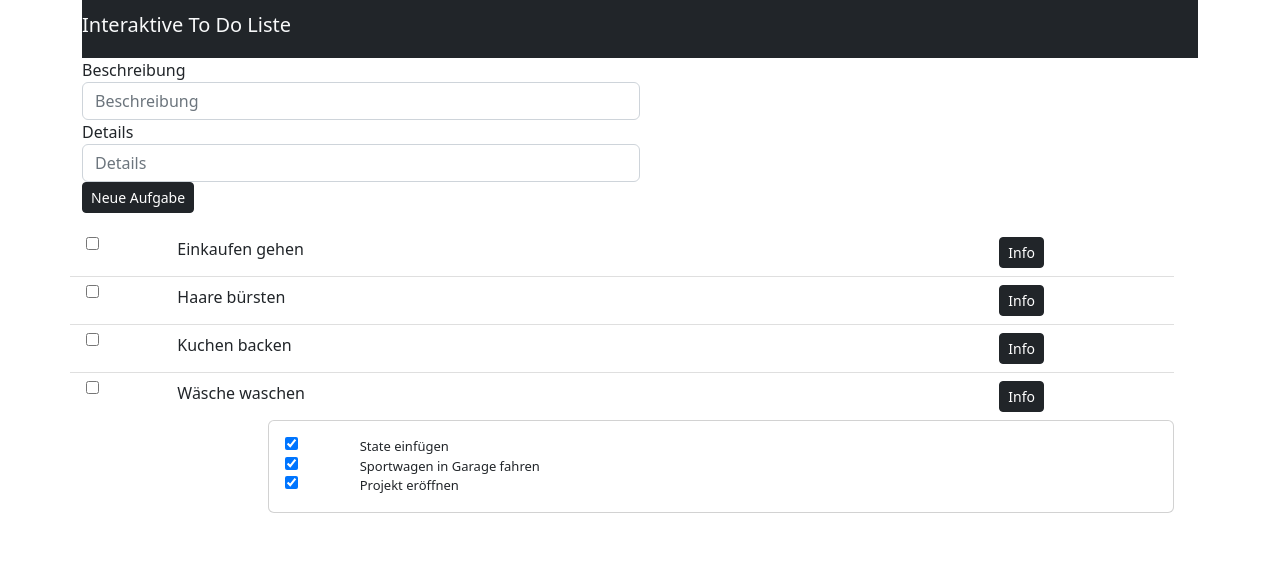
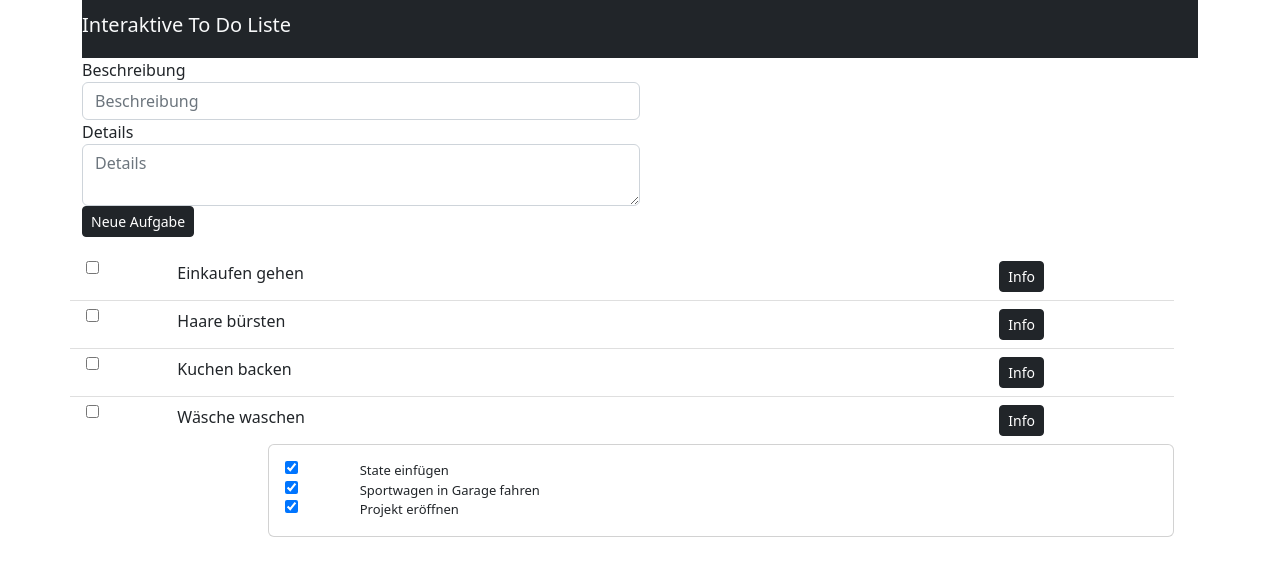
Before and after one commit to SneriKob/React-Training-ToDos, a React (Create React App) app: page / in a window 1280 px wide. Shown: the top 576 px of the page. Built offline with nearby package versions, Linux system fonts and the light colour scheme.

Commit message:
1 file modified

```diff
--- a/src/NewTodoForm.js
+++ b/src/NewTodoForm.js
@@ -19,14 +19,13 @@ class NewTodoForm extends Component {
           </div>
           <div className='form-group col-md-6'>
             <label for="inputAddDetails">Details</label>
-            <input
-              type='text'
+            <textarea
               name='inputAddDetails'
               className='form-control'
               placeholder="Details"
               value={this.props.addTextDetails}
               onChange={this.props.onChangeAddDetails}>
-            </input>
+            </textarea>
           </div>
         </div>
         <div className='form-row'>
```
